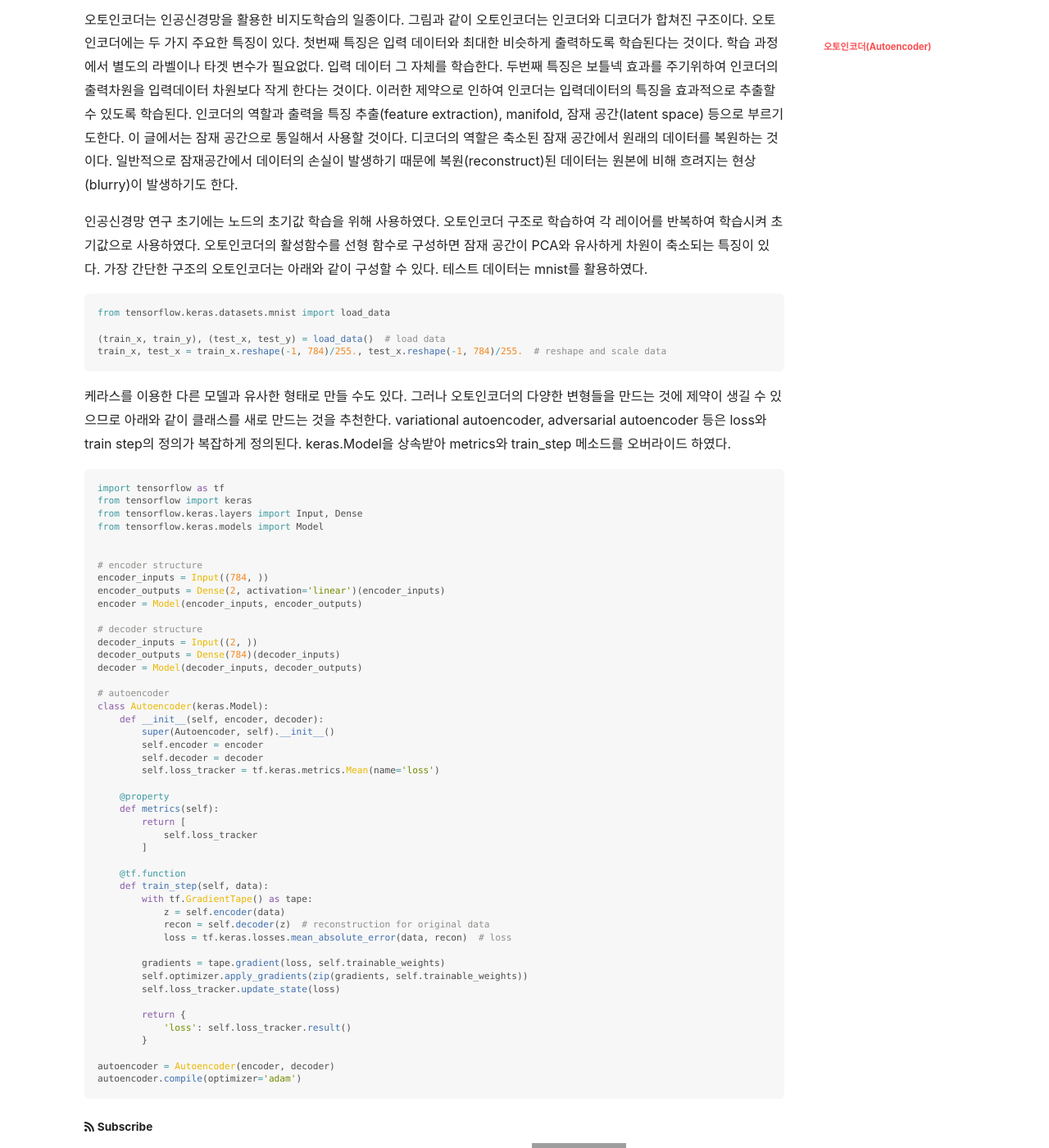
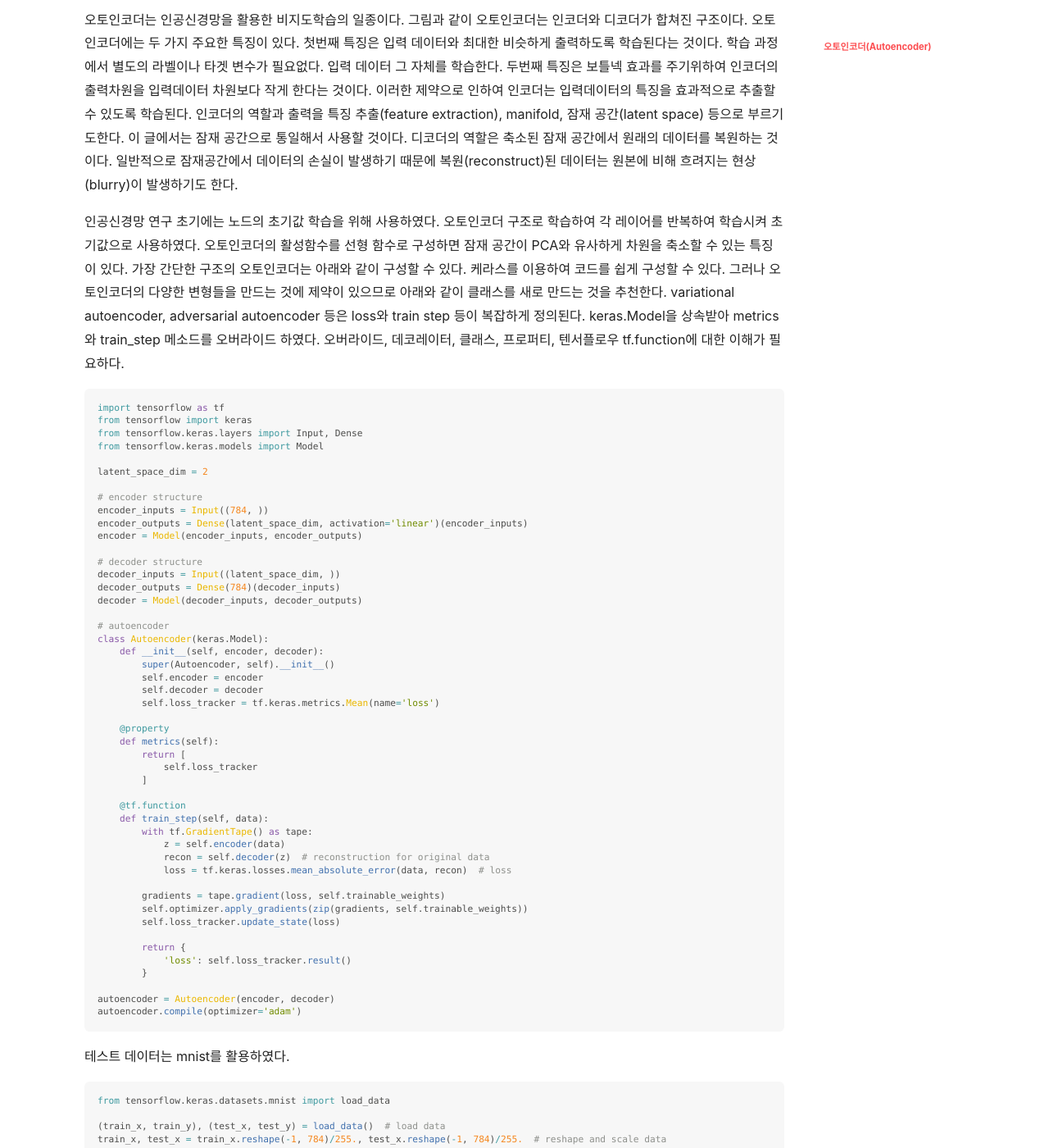
Before and after one commit to byungjin0826/blog, a Jekyll site: the page built from _posts/2021-04-28-autoencoder.md, in a window 1280 px wide and 1400 px high, scrolled down 334 px. Shown: the whole window at 82% size. Built offline with Jekyll 4.4.1, drawn with Linux system fonts in a browser that asks for light colours; nearby versions of some CDN libraries; some of the changed text lies outside the part shown; grey boxes are pictures that could not be loaded.

Commit message:
2021-04-28 update posts

```diff
--- a/_posts/2021-04-28-autoencoder.md
+++ b/_posts/2021-04-28-autoencoder.md
@@ -7,20 +7,7 @@ tags: autoencoder, anomaly detection, 오토인코더, 이상 탐지
 
 오토인코더는 인공신경망을 활용한 비지도학습의 일종이다. 그림과 같이 오토인코더는 인코더와 디코더가 합쳐진 구조이다. 오토인코더에는 두 가지 주요한 특징이 있다. 첫번째 특징은 입력 데이터와 최대한 비슷하게 출력하도록 학습된다는 것이다. 학습 과정에서 별도의 라벨이나 타겟 변수가 필요없다. 입력 데이터 그 자체를 학습한다. 두번째 특징은 보틀넥 효과를 주기위하여 인코더의 출력차원을 입력데이터 차원보다 작게 한다는 것이다. 이러한 제약으로 인하여 인코더는 입력데이터의 특징을 효과적으로 추출할 수 있도록 학습된다. 인코더의 역할과 출력을 특징 추출(feature extraction), manifold, 잠재 공간(latent space) 등으로 부르기도한다. 이 글에서는 잠재 공간으로 통일해서 사용할 것이다. 디코더의 역할은 축소된 잠재 공간에서 원래의 데이터를 복원하는 것이다. 일반적으로 잠재공간에서 데이터의 손실이 발생하기 때문에 복원(reconstruct)된 데이터는 원본에 비해 흐려지는 현상(blurry)이 발생하기도 한다.
 
-
-
-인공신경망 연구 초기에는 노드의 초기값 학습을 위해 사용하였다. 오토인코더 구조로 학습하여 각 레이어를 반복하여 학습시켜 초기값으로 사용하였다. 오토인코더의 활성함수를 선형 함수로 구성하면 잠재 공간이 PCA와 유사하게 차원이 축소되는 특징이 있다. 가장 간단한 구조의 오토인코더는 아래와 같이 구성할 수 있다. 테스트 데이터는 mnist를 활용하였다.
-
-~~~python
-from tensorflow.keras.datasets.mnist import load_data
-
-(train_x, train_y), (test_x, test_y) = load_data()  # load data
-train_x, test_x = train_x.reshape(-1, 784)/255., test_x.reshape(-1, 784)/255.  # reshape and scale data
-~~~
-
-
-
-케라스를 이용한 다른 모델과 유사한 형태로 만들 수도 있다. 그러나 오토인코더의 다양한 변형들을 만드는 것에 제약이 생길 수 있으므로 아래와 같이 클래스를 새로 만드는 것을 추천한다. variational autoencoder, adversarial autoencoder 등은 loss와 train step의 정의가 복잡하게 정의된다. keras.Model을 상속받아 metrics와 train_step 메소드를 오버라이드 하였다.
+인공신경망 연구 초기에는 노드의 초기값 학습을 위해 사용하였다. 오토인코더 구조로 학습하여 각 레이어를 반복하여 학습시켜 초기값으로 사용하였다. 오토인코더의 활성함수를 선형 함수로 구성하면 잠재 공간이 PCA와 유사하게 차원을 축소할 수 있는 특징이 있다. 가장 간단한 구조의 오토인코더는 아래와 같이 구성할 수 있다. 케라스를 이용하여 코드를 쉽게 구성할 수 있다. 그러나 오토인코더의 다양한 변형들을 만드는 것에 제약이 있으므로 아래와 같이 클래스를 새로 만드는 것을 추천한다. variational autoencoder, adversarial autoencoder 등은 loss와 train step 등이 복잡하게 정의된다. keras.Model을 상속받아 metrics와 train_step 메소드를 오버라이드 하였다. 오버라이드, 데코레이터, 클래스, 프로퍼티, 텐서플로우 tf.function에 대한 이해가 필요하다.
 
 ~~~python
 import tensorflow as tf
@@ -28,14 +15,15 @@ from tensorflow import keras
 from tensorflow.keras.layers import Input, Dense
 from tensorflow.keras.models import Model
 
+latent_space_dim = 2
 
 # encoder structure
 encoder_inputs = Input((784, ))
-encoder_outputs = Dense(2, activation='linear')(encoder_inputs)
+encoder_outputs = Dense(latent_space_dim, activation='linear')(encoder_inputs)
 encoder = Model(encoder_inputs, encoder_outputs)
 
 # decoder structure
-decoder_inputs = Input((2, ))
+decoder_inputs = Input((latent_space_dim, ))
 decoder_outputs = Dense(784)(decoder_inputs)
 decoder = Model(decoder_inputs, decoder_outputs)
 
@@ -71,3 +59,33 @@ class Autoencoder(keras.Model):
 autoencoder = Autoencoder(encoder, decoder)
 autoencoder.compile(optimizer='adam')
 ~~~
+
+
+
+테스트 데이터는 mnist를 활용하였다.
+
+~~~python
+from tensorflow.keras.datasets.mnist import load_data
+
+(train_x, train_y), (test_x, test_y) = load_data()  # load data
+train_x, test_x = train_x.reshape(-1, 784)/255., test_x.reshape(-1, 784)/255.  # reshape and scale data
+~~~
+
+
+
+학습 실행코드는 아래와 같다. batch_size는 GPU 성능에 따라 설정값을 조절이 필요할 수도 있다.
+
+~~~python
+autoencoder.fit(train_x, batch_size=6000, epochs=1000)
+~~~
+
+
+
+아래 코드로 loss 값을 그래프로 표현할 수 있으며, 결과는 아래 이미지와 같다.
+
+~~~python
+import matplotlib.pyplot as plt
+
+
+plt.plot(autoencoder.history.history['loss'])
+~~~
```
